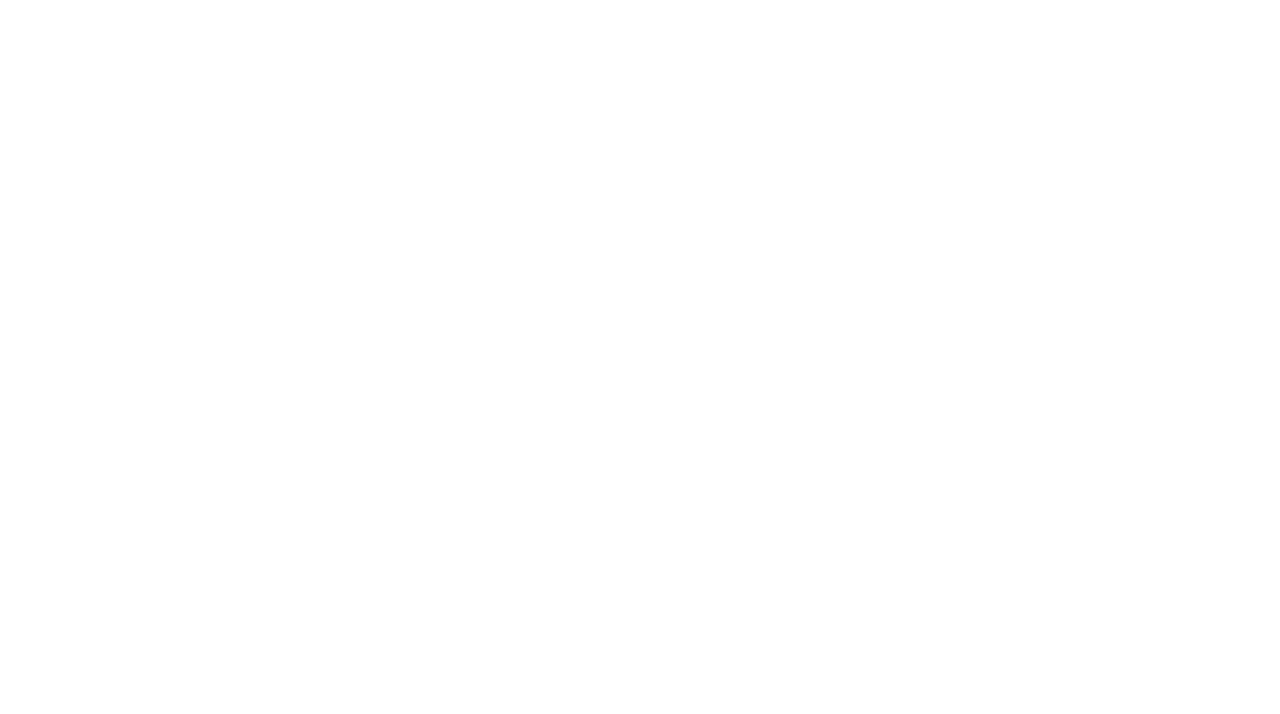
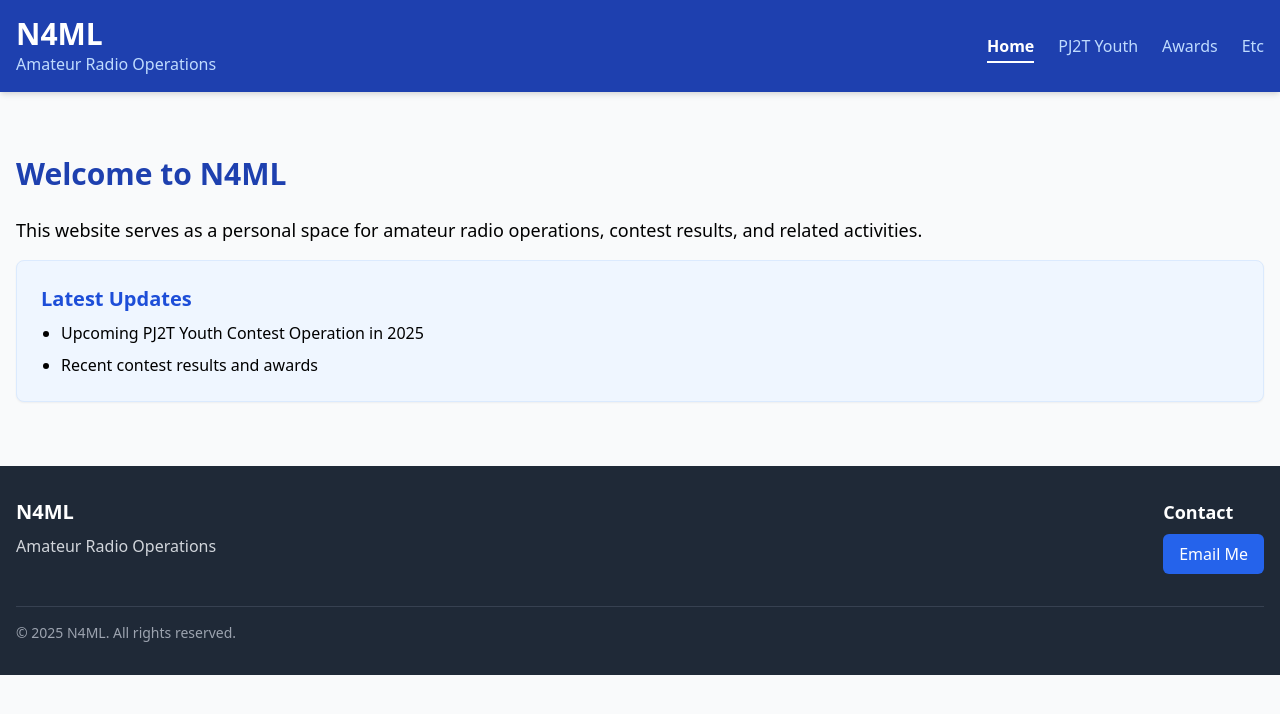
Before and after one commit to MaxFreedman/N4MLvps, a React (Create React App) app: page / in a window 1280 px wide. Shown: the top 714 px of the page. Built offline with nearby package versions, Linux system fonts and the light colour scheme.

Commit message:
pj2t info

```diff
--- a/src/App.js
+++ b/src/App.js
@@ -9,7 +9,23 @@ import "./App.css";
 
 // Home/Main Page Component
 function Home() {
-  // ...existing Home component code...
+  return (
+    <>
+      <section className="py-8">
+        <h2 className="text-3xl font-bold text-blue-800 mb-6">Welcome to N4ML</h2>
+        <p className="mb-4 text-lg">
+          This website serves as a personal space for amateur radio operations, contest results, and related activities.
+        </p>
+        <div className="bg-blue-50 p-6 rounded-lg shadow-sm border border-blue-100">
+          <h3 className="text-xl font-bold text-blue-700 mb-2">Latest Updates</h3>
+          <ul className="list-disc pl-5 space-y-2">
+            <li>Upcoming PJ2T Youth Contest Operation in 2025</li>
+            <li>Recent contest results and awards</li>
+          </ul>
+        </div>
+      </section>
+    </>
+  );
 }
 
 // PJ2T Page Component
@@ -142,18 +158,177 @@ function PJ2TYouth() {
 
 // Awards/Contests Page Component
 function Awards() {
-  // ...existing Awards component code...
+  return (
+    <>
+      <section>
+        <h2 className="text-2xl font-bold text-blue-800 mb-4">Contest Results & Awards</h2>
+        <p className="mb-6">
+          Recent contest participation and award achievements.
+        </p>
+
+        <div className="space-y-6">
+          <div className="bg-white shadow-sm rounded-lg p-6 border border-gray-200">
+            <h3 className="text-xl font-bold text-blue-700 mb-2">ARRL DX SSB 2025</h3>
+            <p className="italic text-gray-600 mb-2">W1HQ - Multi-Single Low Power</p>
+            <ul className="list-disc pl-5 text-gray-700">
+              <li>Score: 1,234,567</li>
+              <li>QSOs: 1,234</li>
+              <li>Multipliers: 123</li>
+              <li>Rank: 5th in New England Division</li>
+            </ul>
+          </div>
+
+          <div className="bg-white shadow-sm rounded-lg p-6 border border-gray-200">
+            <h3 className="text-xl font-bold text-blue-700 mb-2">NAQP SSB January 2025</h3>
+            <p className="italic text-gray-600 mb-2">N4ML@K4RO - Single Op Low Power</p>
+            <ul className="list-disc pl-5 text-gray-700">
+              <li>Score: 98,765</li>
+              <li>QSOs: 876</li>
+              <li>Multipliers: 113</li>
+            </ul>
+          </div>
+
+          <div className="bg-white shadow-sm rounded-lg p-6 border border-gray-200">
+            <h3 className="text-xl font-bold text-blue-700 mb-2">ARRL 10m Contest 2024</h3>
+            <p className="italic text-gray-600 mb-2">N4ML@K0EJ - Single Op High Power (Phone Only)</p>
+            <ul className="list-disc pl-5 text-gray-700">
+              <li>Score: 87,654</li>
+              <li>QSOs: 789</li>
+              <li>Multipliers: 111</li>
+            </ul>
+          </div>
+        </div>
+      </section>
+    </>
+  );
 }
 
 // ETC Page Component
 function Etc() {
-  // ...existing Etc component code...
+  return (
+    <>
+      <section>
+        <h2 className="text-2xl font-bold text-blue-800 mb-4">Miscellaneous</h2>
+        <p className="mb-6">
+          Additional information, resources, and links.
+        </p>
+
+        <div className="grid grid-cols-1 md:grid-cols-2 gap-6">
+          <div className="bg-white shadow-sm rounded-lg p-6 border border-gray-200">
+            <h3 className="text-xl font-bold text-blue-700 mb-2">Resources</h3>
+            <ul className="list-disc pl-5 text-gray-700">
+              <li><a href="https://www.arrl.org/" className="text-blue-600 hover:underline">ARRL</a></li>
+              <li><a href="https://www.contestcalendar.com/" className="text-blue-600 hover:underline">Contest Calendar</a></li>
+              <li><a href="https://www.qrz.com/" className="text-blue-600 hover:underline">QRZ.com</a></li>
+              <li><a href="https://www.dxsummit.fi/" className="text-blue-600 hover:underline">DX Summit</a></li>
+            </ul>
+          </div>
+
+          <div className="bg-white shadow-sm rounded-lg p-6 border border-gray-200">
+            <h3 className="text-xl font-bold text-blue-700 mb-2">Software & Tools</h3>
+            <ul className="list-disc pl-5 text-gray-700">
+              <li><a href="https://n1mm.hamdocs.com/" className="text-blue-600 hover:underline">N1MM Logger+</a></li>
+              <li><a href="https://www.dxlabsuite.com/" className="text-blue-600 hover:underline">DXLab Suite</a></li>
+              <li><a href="https://www.hrdlog.net/" className="text-blue-600 hover:underline">Ham Radio Deluxe</a></li>
+            </ul>
+          </div>
+        </div>
+      </section>
+    </>
+  );
 }
 
-export default function App() {
-  // ...existing App code...
+// Contact button component
+function ContactButton({ text, url = "#" }) {
+  return (
+    <a
+      href={url}
+      className="inline-block bg-blue-600 hover:bg-blue-700 text-white font-medium py-2 px-4 rounded-md transition duration-300"
+    >
+      {text}
+    </a>
+  );
 }
 
-function ContactButton({ text, url = "#" }) {
-  // ...existing ContactButton code...
+// Main App component
+export default function App() {
+  return (
+    <Router>
+      <div className="min-h-screen bg-gray-50">
+        <header className="bg-blue-800 text-white shadow-md">
+          <div className="container mx-auto px-4 py-4">
+            <div className="flex flex-col md:flex-row md:justify-between md:items-center">
+              <div className="mb-4 md:mb-0">
+                <h1 className="text-3xl font-bold">N4ML</h1>
+                <p className="text-blue-200">Amateur Radio Operations</p>
+              </div>
+              <nav>
+                <ul className="flex space-x-2 md:space-x-6">
+                  <li>
+                    <NavLink to="/" className={({isActive}) =>
+                      isActive ? "text-white font-bold border-b-2 border-white pb-1" :
+                      "text-blue-200 hover:text-white"
+                    }>
+                      Home
+                    </NavLink>
+                  </li>
+                  <li>
+                    <NavLink to="/pj2t-youth" className={({isActive}) =>
+                      isActive ? "text-white font-bold border-b-2 border-white pb-1" :
+                      "text-blue-200 hover:text-white"
+                    }>
+                      PJ2T Youth
+                    </NavLink>
+                  </li>
+                  <li>
+                    <NavLink to="/awards" className={({isActive}) =>
+                      isActive ? "text-white font-bold border-b-2 border-white pb-1" :
+                      "text-blue-200 hover:text-white"
+                    }>
+                      Awards
+                    </NavLink>
+                  </li>
+                  <li>
+                    <NavLink to="/etc" className={({isActive}) =>
+                      isActive ? "text-white font-bold border-b-2 border-white pb-1" :
+                      "text-blue-200 hover:text-white"
+                    }>
+                      Etc
+                    </NavLink>
+                  </li>
+                </ul>
+              </nav>
+            </div>
+          </div>
+        </header>
+
+        <main className="container mx-auto px-4 py-8">
+          <Routes>
+            <Route path="/" element={<Home />} />
+            <Route path="/pj2t-youth" element={<PJ2TYouth />} />
+            <Route path="/awards" element={<Awards />} />
+            <Route path="/etc" element={<Etc />} />
+          </Routes>
+        </main>
+
+        <footer className="bg-gray-800 text-white py-8">
+          <div className="container mx-auto px-4">
+            <div className="flex flex-col md:flex-row justify-between">
+              <div className="mb-6 md:mb-0">
+                <h2 className="text-xl font-bold mb-2">N4ML</h2>
+                <p className="text-gray-300">Amateur Radio Operations</p>
+              </div>
+              <div>
+                <h3 className="text-lg font-semibold mb-2">Contact</h3>
+                <ContactButton text="Email Me" url="mailto:contact@example.com" />
+              </div>
+            </div>
+            <div className="mt-8 pt-4 border-t border-gray-700 text-gray-400 text-sm">
+              &copy; {new Date().getFullYear()} N4ML. All rights reserved.
+            </div>
+          </div>
+        </footer>
+      </div>
+    </Router>
+  );
 }
```
